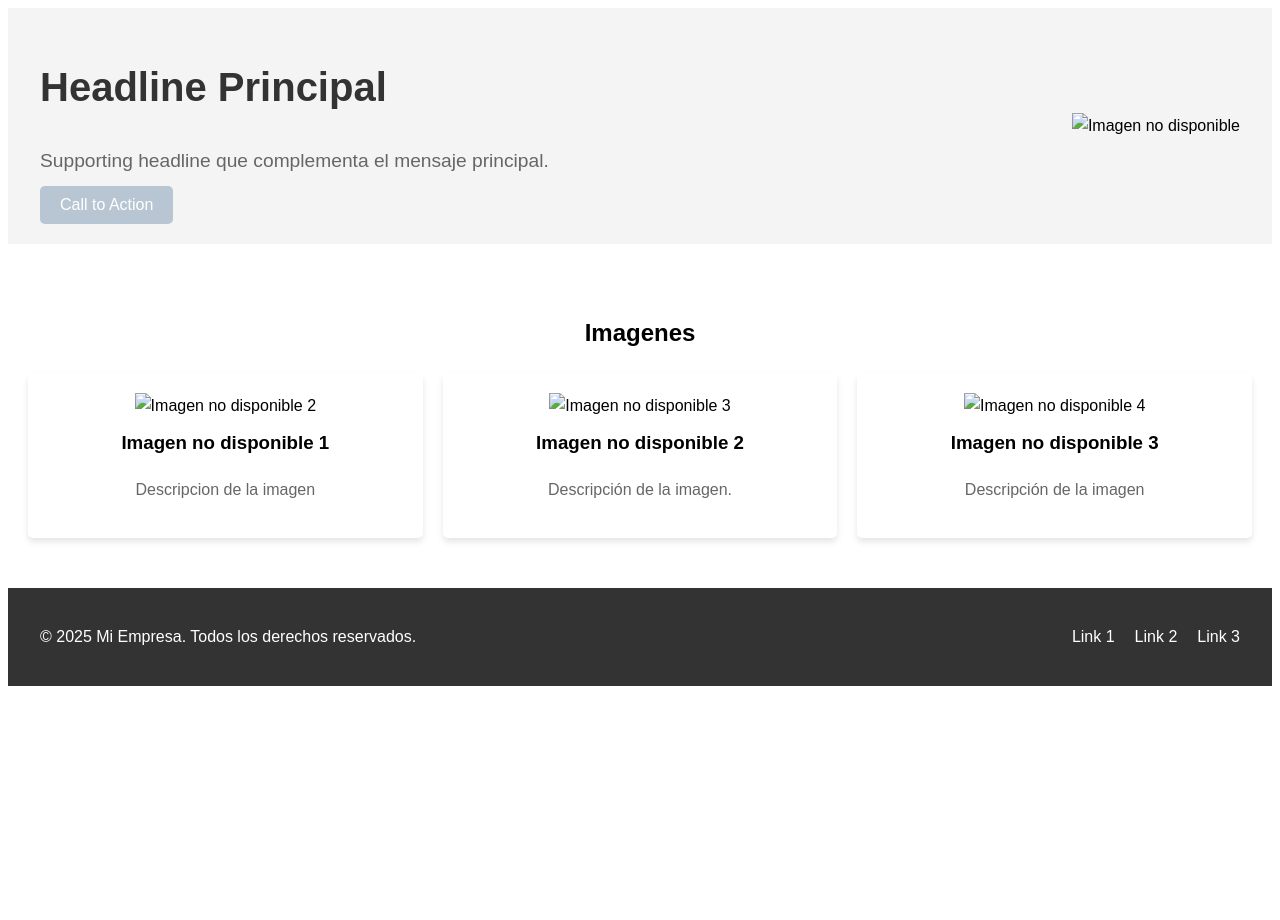
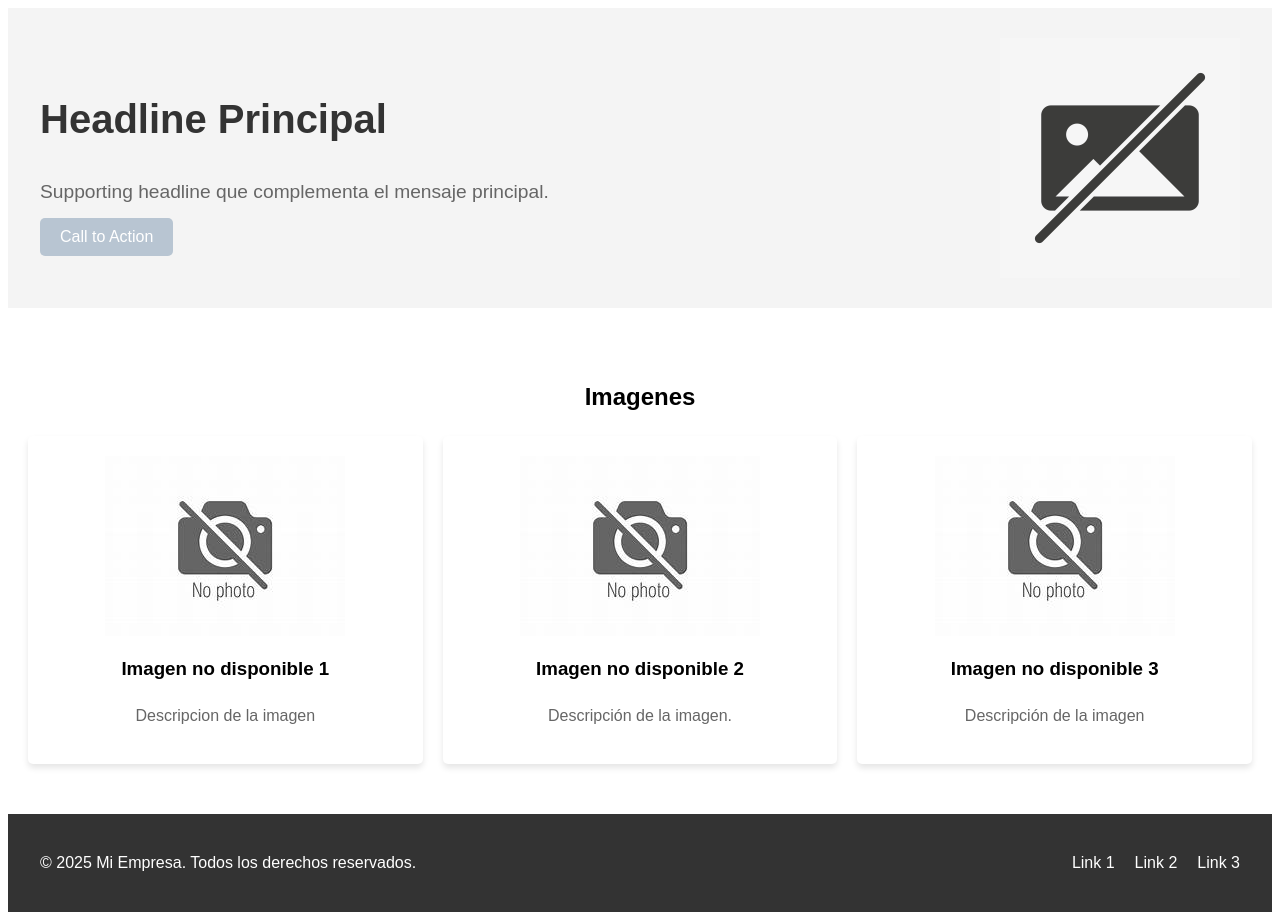
Before and after one commit to LuciaRomeoGago/DEI2025TP1, a plain HTML site: page index.html in a window 1280 px wide. Before the commit the page ends 800 px from the top, so only its background shows below. Drawn offline with Linux system fonts and the light colour scheme.

Commit message:
Cambios en la direccion de las imagenes

```diff
--- a/index.html
+++ b/index.html
@@ -17,7 +17,7 @@
         <p class="supporting-headline">Supporting headline que complementa el mensaje principal.</p>
         <button class="cta-button">Call to Action</button>
         </div>
-        <img src="imagennodisponible.jpg" alt="Imagen no disponible" class="featured-image">
+        <img src="imagenes\imagennodisponible.jpg" alt="Imagen no disponible" class="featured-image">
     </div>
     </div>
 </header>
@@ -27,17 +27,17 @@
         <h2>Imagenes</h2>
         <div class="imagenes-grid">
             <div class="imagenes-item">
-                <img src="nid.jpg" alt="Imagen no disponible 2">
+                <img src="imagenes\nid.jpg" alt="Imagen no disponible 2">
                 <h3>Imagen no disponible 1</h3>
                 <p>Descripcion de la imagen</p>
             </div>
             <div class="imagenes-item">
-                <img src="nid.jpg" alt="Imagen no disponible 3">
+                <img src="imagenes\nid.jpg" alt="Imagen no disponible 3">
                 <h3>Imagen no disponible 2</h3>
                 <p>Descripción de la imagen.</p>
             </div>
             <div class="imagenes-item">
-                <img src="nid.jpg" alt="Imagen no disponible 4">
+                <img src="imagenes\nid.jpg" alt="Imagen no disponible 4">
                 <h3>Imagen no disponible 3</h3>
                 <p>Descripción de la imagen</p>
             </div>
```
